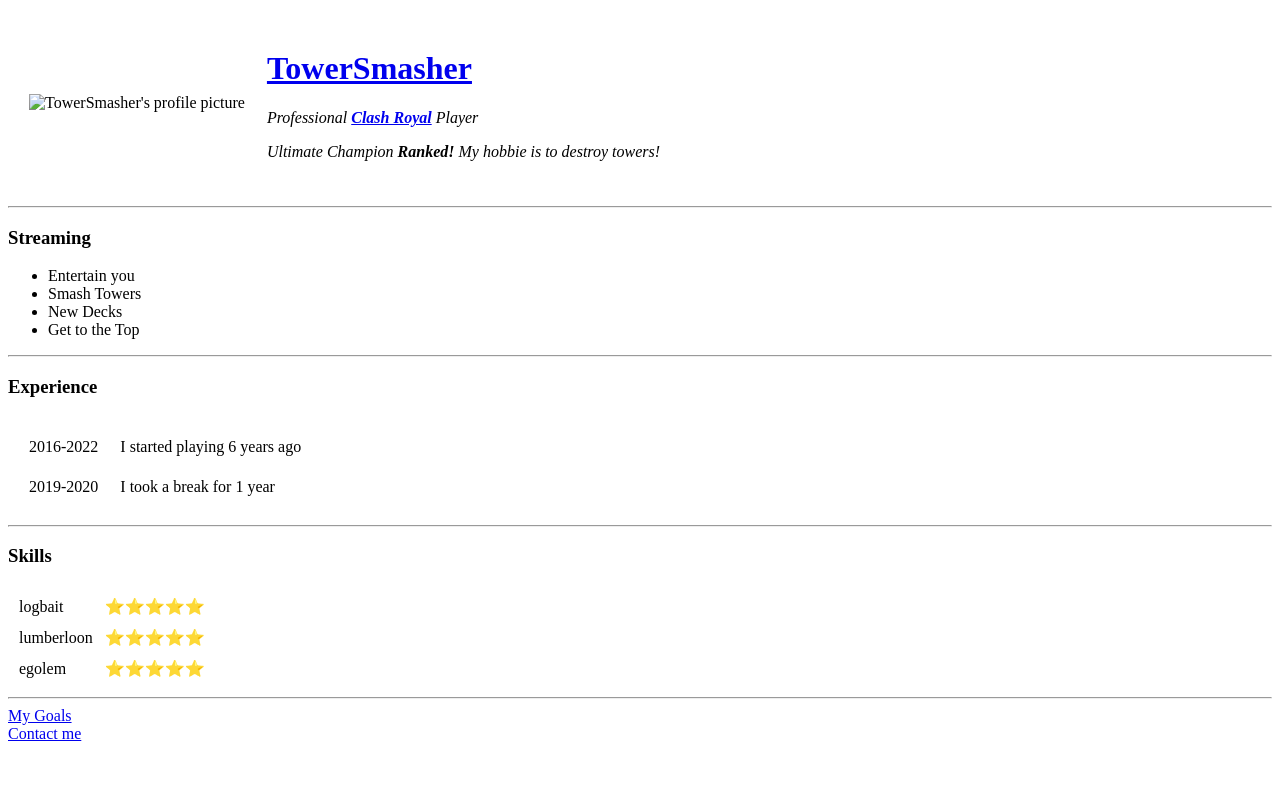
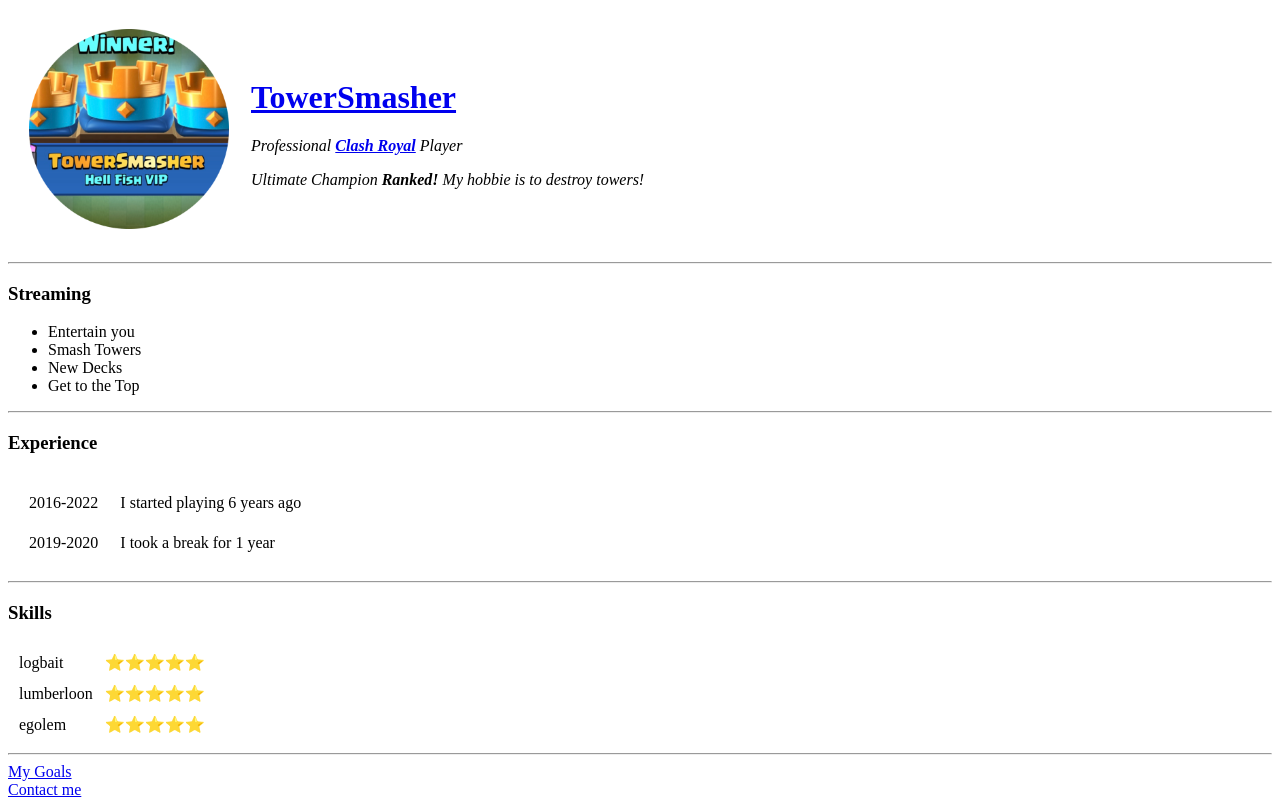
Before and after one commit to itsgogobro/cv, a plain HTML site: page index.html in a window 1280 px wide. Drawn offline with Linux system fonts and the light colour scheme.

Commit message:
Update index.html

```diff
--- a/index.html
+++ b/index.html
@@ -9,7 +9,7 @@
 <body>
   <table cellspacing="20">
     <tr>
-      <td><img src="images/TSLogo.png" height=200px width=200px alt="TowerSmasher's profile picture"></td>
+      <td><img src="TSLogo.png" height=200px width=200px alt="TowerSmasher's profile picture"></td>
       <td>
         <h1><a href="https://www.twitch.tv/towersmasher">TowerSmasher</a></h1>
         <p><em>Professional <strong><a href="https://esports.clashroyale.com">Clash Royal</a></strong> Player</em></p>
```
